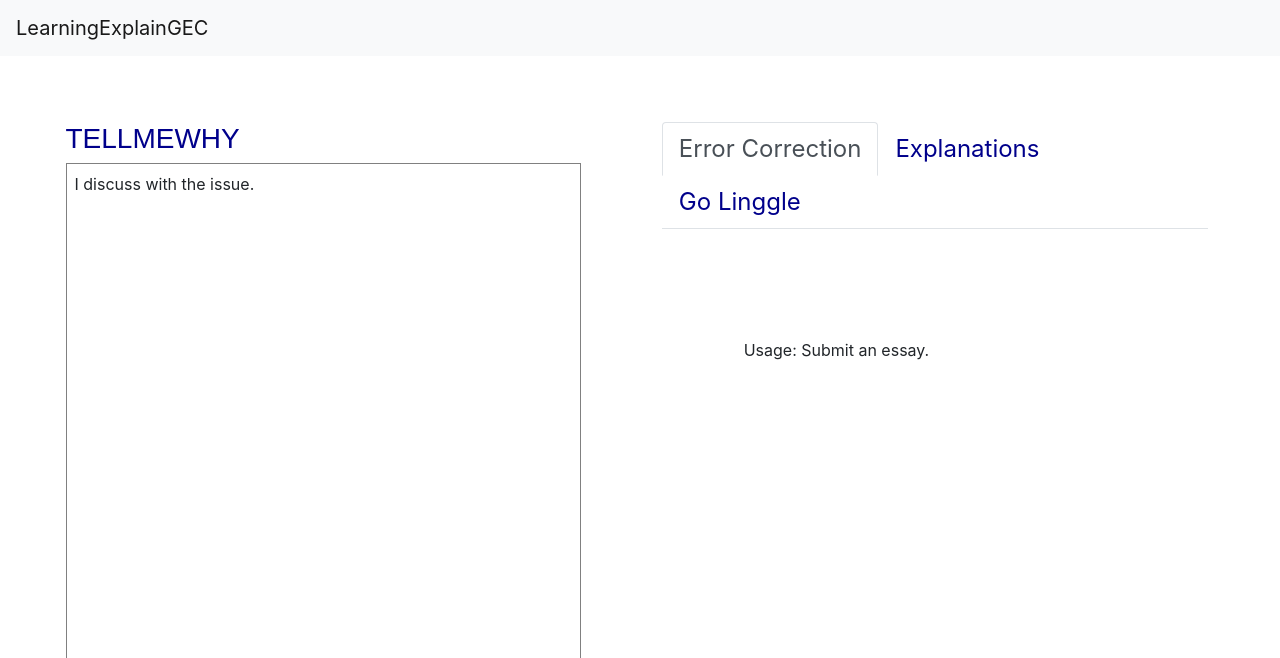
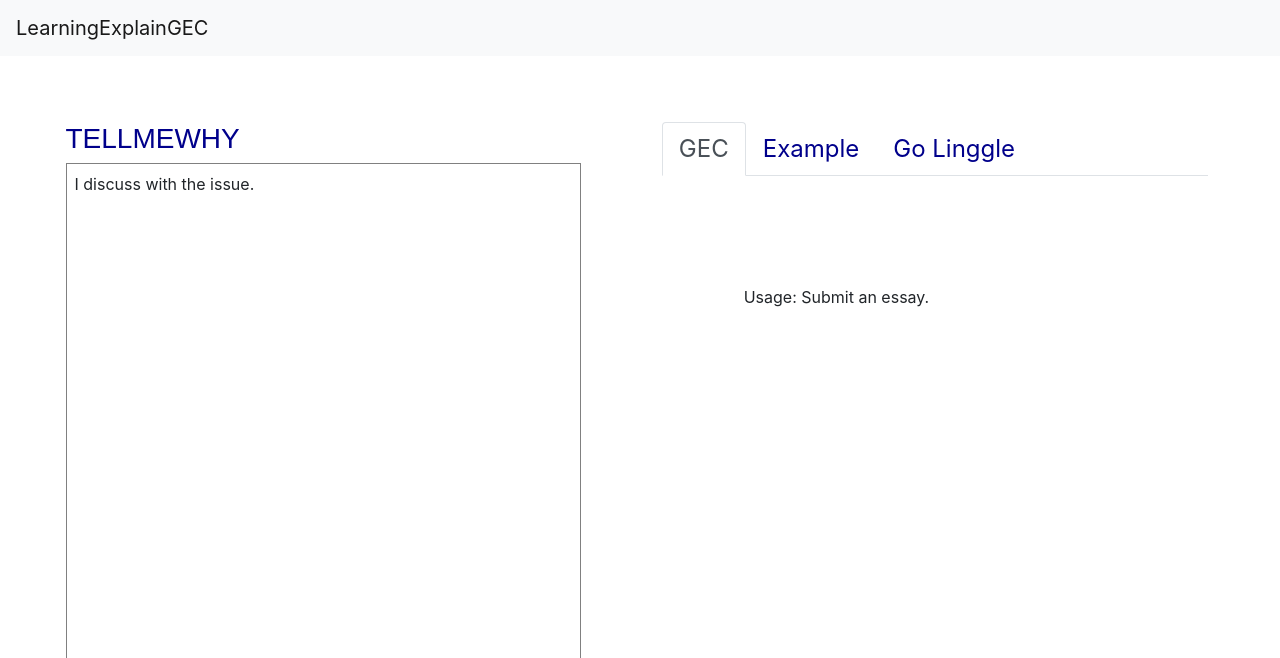
Before and after one commit to Yeema/TellMeWhy, a Flask app: page / in a window 1280 px wide. Shown: the top 658 px of the page. Run offline with Flask 2, Linux system fonts and the light colour scheme; parts of the project's set-up code (start-up, migrations or seed data) failed here and were passed over; some libraries are stand-ins or nearby versions.

Commit message:
change nar bar name

```diff
--- a/templates/template.html
+++ b/templates/template.html
@@ -57,10 +57,10 @@
                 <div class = "align-items-center">
                     <ul class="nav nav-tabs">
                         <li class="nav-item">
-                            <a class="nav-link active" id="gec-tab" data-toggle="tab" href="#gec" role="tab" aria-controls="gec" aria-selected="true">Error Correction</a>
+                            <a class="nav-link active" id="gec-tab" data-toggle="tab" href="#gec" role="tab" aria-controls="gec" aria-selected="true">GEC</a>
                         </li>
                         <li class="nav-item">
-                            <a class="nav-link" id="explain-tab" data-toggle="tab" href="#explain" role="tab" aria-controls="explain" aria-selected="true">Explanations</a>
+                            <a class="nav-link" id="explain-tab" data-toggle="tab" href="#explain" role="tab" aria-controls="explain" aria-selected="true">Example</a>
                         </li>
                         <li class="nav-item">
                             <a class="nav-link" id="linggle-tab" data-toggle="tab" href="#linggle" role="tab" aria-controls="linggle" aria-selected="false">Go Linggle</a>
```
